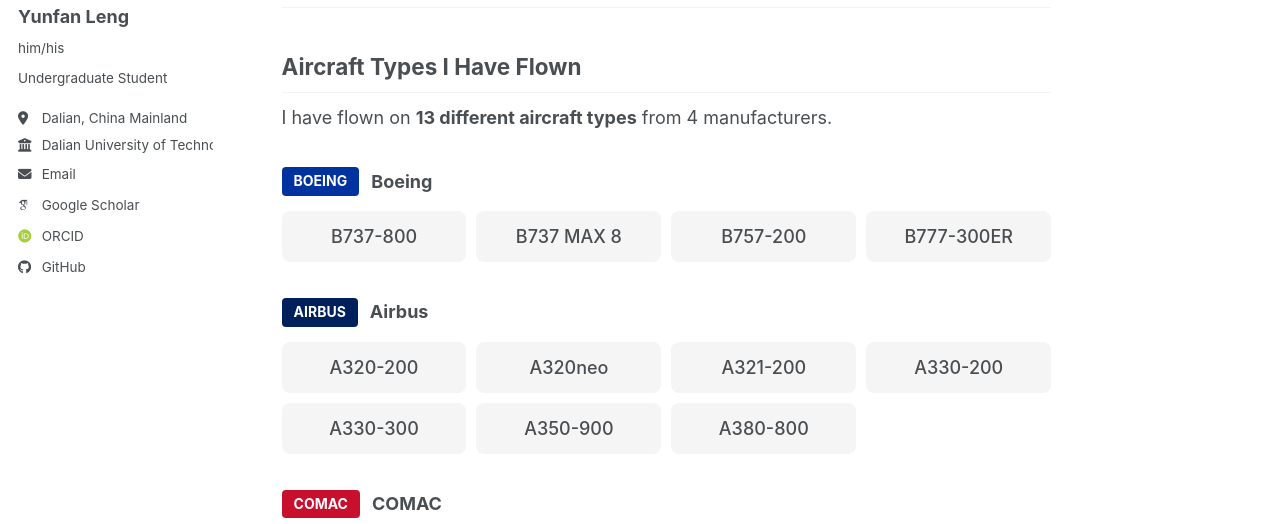
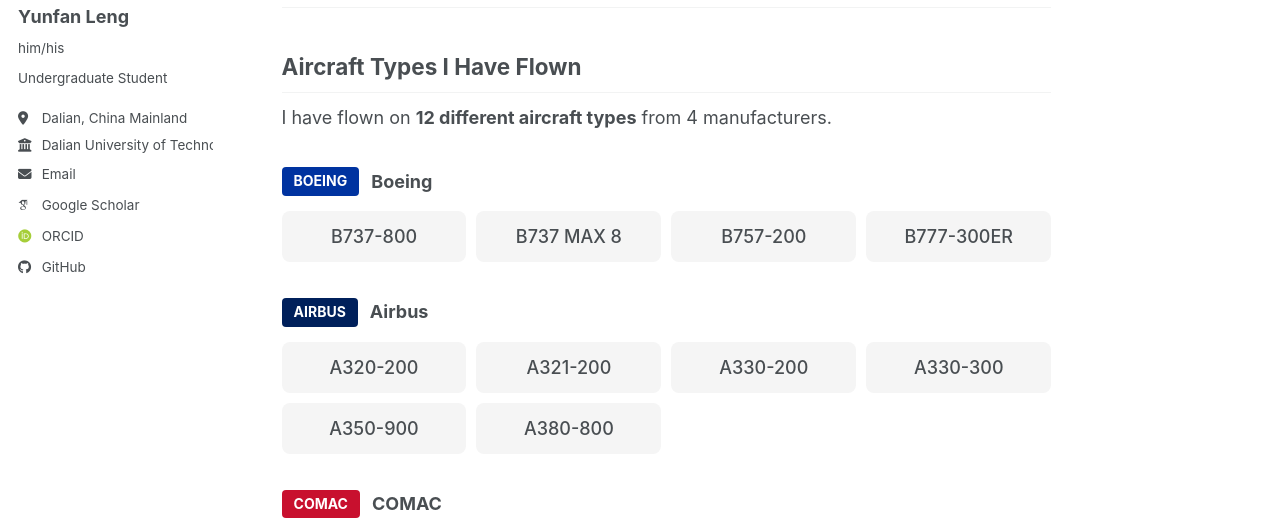
Before and after one commit to WENJIN6666/wenjin6666.github.io, a Jekyll site: the page built from _hobbies/civil-aviation.md, in a window 1280 px wide and 1400 px high, scrolled down 764 px. Shown: the part 298-822 px from the top of the window. Built offline with Jekyll 4.4.1, drawn with Linux system fonts in a browser that asks for light colours; some web fonts are replaced; a script bundle is joined from its source files by our own code; library files that are not in the unit come from our copies; some of the changed lines change nothing that is shown.

Commit message:
Remove A320neo and add Wikipedia links for all aircraft types

```diff
--- a/_hobbies/civil-aviation.md
+++ b/_hobbies/civil-aviation.md
@@ -17,7 +17,7 @@
 
 ## Aircraft Types I Have Flown
 
-I have flown on **13 different aircraft types** from 4 manufacturers.
+I have flown on **12 different aircraft types** from 4 manufacturers.
 
 <style>
 .aircraft-section {
@@ -53,41 +53,47 @@
   text-align: center;
   font-weight: 500;
 }
+.aircraft-card a {
+  text-decoration: none;
+  color: inherit;
+}
+.aircraft-card a:hover {
+  color: #0066cc;
+}
 </style>
 
 <div class="aircraft-section">
   <h3><span class="manufacturer-logo boeing-logo">BOEING</span> Boeing</h3>
   <div class="aircraft-grid">
-    <div class="aircraft-card">B737-800</div>
-    <div class="aircraft-card">B737 MAX 8</div>
-    <div class="aircraft-card">B757-200</div>
-    <div class="aircraft-card">B777-300ER</div>
+    <div class="aircraft-card"><a href="https://en.wikipedia.org/wiki/Boeing_737_Next_Generation" target="_blank">B737-800</a></div>
+    <div class="aircraft-card"><a href="https://en.wikipedia.org/wiki/Boeing_737_MAX" target="_blank">B737 MAX 8</a></div>
+    <div class="aircraft-card"><a href="https://en.wikipedia.org/wiki/Boeing_757" target="_blank">B757-200</a></div>
+    <div class="aircraft-card"><a href="https://en.wikipedia.org/wiki/Boeing_777" target="_blank">B777-300ER</a></div>
   </div>
 </div>
 
 <div class="aircraft-section">
   <h3><span class="manufacturer-logo airbus-logo">AIRBUS</span> Airbus</h3>
   <div class="aircraft-grid">
-    <div class="aircraft-card">A320-200</div>
-    <div class="aircraft-card">A320neo</div>
-    <div class="aircraft-card">A321-200</div>
-    <div class="aircraft-card">A330-200</div>
-    <div class="aircraft-card">A330-300</div>
-    <div class="aircraft-card">A350-900</div>
-    <div class="aircraft-card">A380-800</div>
+    <div class="aircraft-card"><a href="https://en.wikipedia.org/wiki/Airbus_A320_family" target="_blank">A320-200</a></div>
+    <div class="aircraft-card"><a href="https://en.wikipedia.org/wiki/Airbus_A321" target="_blank">A321-200</a></div>
+    <div class="aircraft-card"><a href="https://en.wikipedia.org/wiki/Airbus_A330" target="_blank">A330-200</a></div>
+    <div class="aircraft-card"><a href="https://en.wikipedia.org/wiki/Airbus_A330" target="_blank">A330-300</a></div>
+    <div class="aircraft-card"><a href="https://en.wikipedia.org/wiki/Airbus_A350" target="_blank">A350-900</a></div>
+    <div class="aircraft-card"><a href="https://en.wikipedia.org/wiki/Airbus_A380" target="_blank">A380-800</a></div>
   </div>
 </div>
 
 <div class="aircraft-section">
   <h3><span class="manufacturer-logo comac-logo">COMAC</span> COMAC</h3>
   <div class="aircraft-grid">
-    <div class="aircraft-card">C909 (ARJ21)</div>
+    <div class="aircraft-card"><a href="https://en.wikipedia.org/wiki/COMAC_ARJ21" target="_blank">C909 (ARJ21)</a></div>
   </div>
 </div>
 
 <div class="aircraft-section">
   <h3><span class="manufacturer-logo embraer-logo">EMBRAER</span> Embraer</h3>
   <div class="aircraft-grid">
-    <div class="aircraft-card">ERJ-175</div>
+    <div class="aircraft-card"><a href="https://en.wikipedia.org/wiki/Embraer_E-Jet_family" target="_blank">ERJ-175</a></div>
   </div>
 </div>
```
